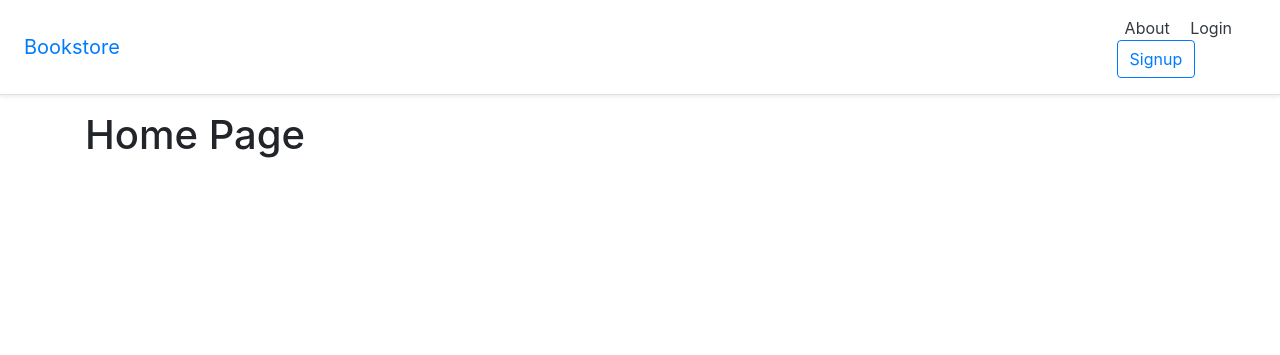
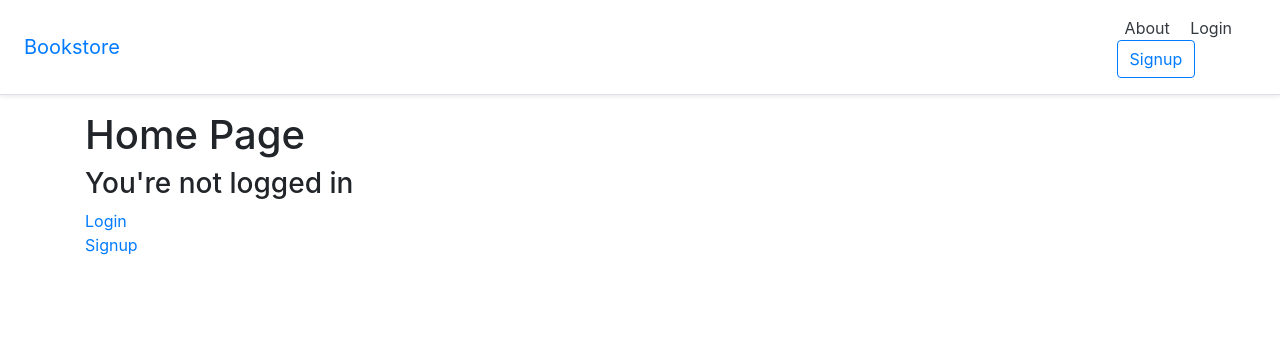
Before and after one commit to PouryaAbdollahi/books, a Django app: page / in a window 1280 px wide. Shown: the top 355 px of the page. Run offline with Django 4.2, Linux system fonts and the light colour scheme.

Commit message:
'add-advance-login-using-allauth'

```diff
--- a/config/urls.py
+++ b/config/urls.py
@@ -18,7 +18,6 @@ from django.urls import path, include
 
 urlpatterns = [
     path('admin/', admin.site.urls),
-    path('accounts/', include('django.contrib.auth.urls')),  # django built in auth app
+    path('accounts/', include('allauth.urls')),  # allauth package built urls
     path('', include('pages.urls')),
-    path('accounts/', include('accounts.urls')),
 ]
--- a/pages/templates/pages/_base.html
+++ b/pages/templates/pages/_base.html
@@ -15,10 +15,10 @@
         <nav class="my-2 my-md-0 mr-md-3">
         <a class="p-2 text-dark inlineviewlink" href="{% url 'pages:about' %}">About</a>
         {% if user.is_authenticated %}
-            <a class="p-2 text-dark inlineviewlink" href="{% url 'logout' %}">Logout</a>
+            <a class="p-2 text-dark inlineviewlink" href="{% url 'account_logout' %}">Logout</a>
             {% else %}
-            <a class="p-2 text-dark inlineviewlink" href="{% url 'login' %}" >Login</a><br>
-            <a class="btn btn-outline-primary inlineviewlink" href="{% url 'accounts:signup' %}">Signup</a>
+            <a class="p-2 text-dark inlineviewlink" href="{% url 'account_login' %}" >Login</a><br>
+            <a class="btn btn-outline-primary inlineviewlink" href="{% url 'account_signup' %}">Signup</a>
         {% endif %}
     </nav>
     </div>
--- a/pages/templates/pages/home.html
+++ b/pages/templates/pages/home.html
@@ -3,5 +3,12 @@
 {% block title %}Home{% endblock %}
 {% block main %}
 <h1>Home Page</h1>
-
+{% if user.is_authenticated %}
+    <h3>Hi, {{ user.email }}</h3>
+    <a href="{% url 'account_logout' %}"></a>
+    {% else %}
+    <h3>You're not logged in</h3>
+    <a href="{% url 'account_login' %}">Login</a><br>
+    <a href="{% url 'account_signup' %}">Signup</a>
+{% endif %}
 {% endblock %}
--- a/templates/registration/signup.html
+++ b/templates/account/signup.html
@@ -3,7 +3,7 @@
 {% block title %}Signup{% endblock %}
 {% block main %}
 <h2>Sign Up</h2>
-    <form action="{% url 'accounts:signup' %}" method="post">
+    <form action="{% url 'account_signup' %}" method="post">
     {% csrf_token %}
     {{ form|crispy }}
     <button type="submit">Signup</button>
```
Also changed, not shown: config/settings.py (+18 -0 lines), templates/account/logout.html (added, +12 -0 lines), templates/account/login.html (renamed from templates/registration/login.html).
